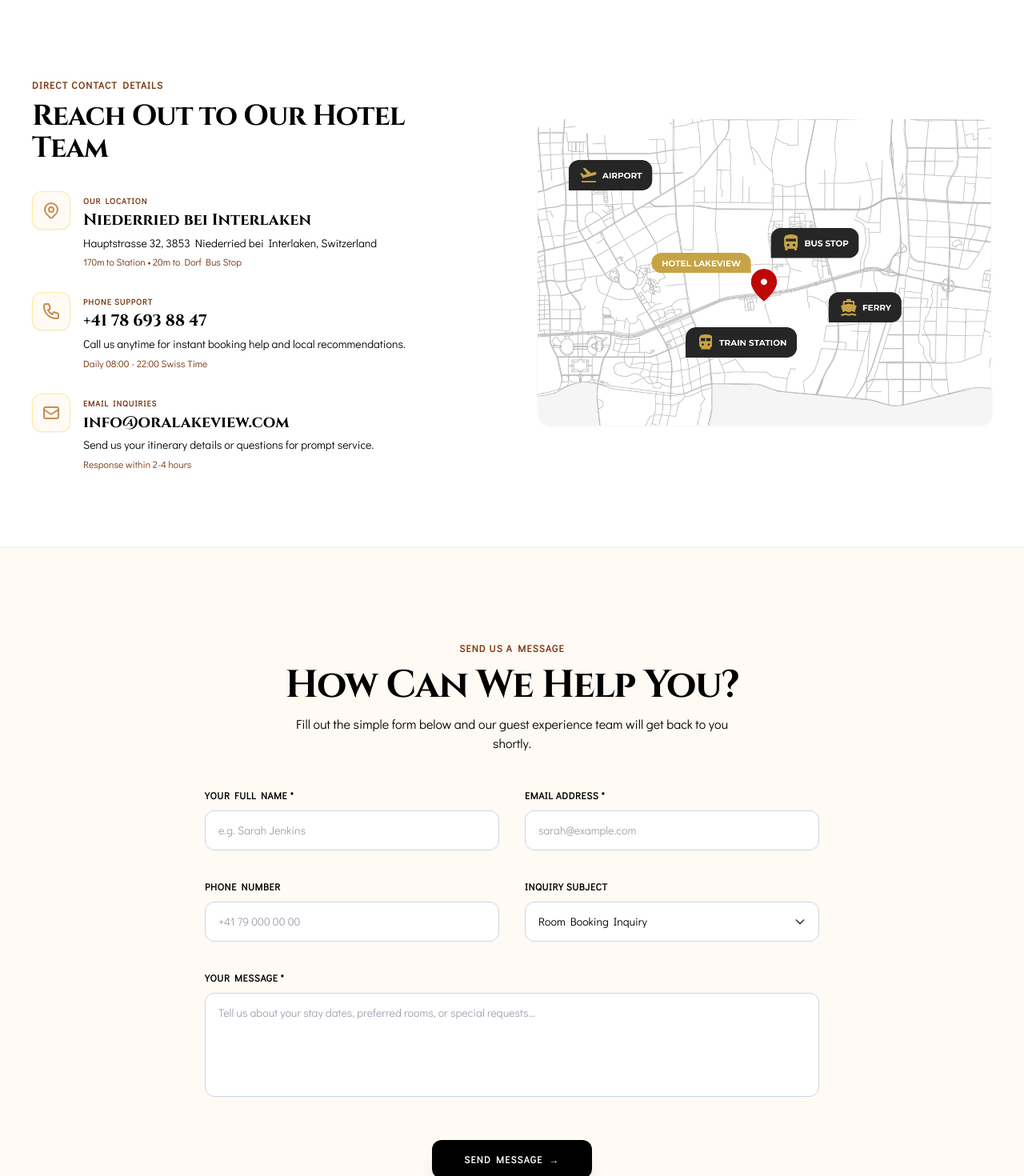
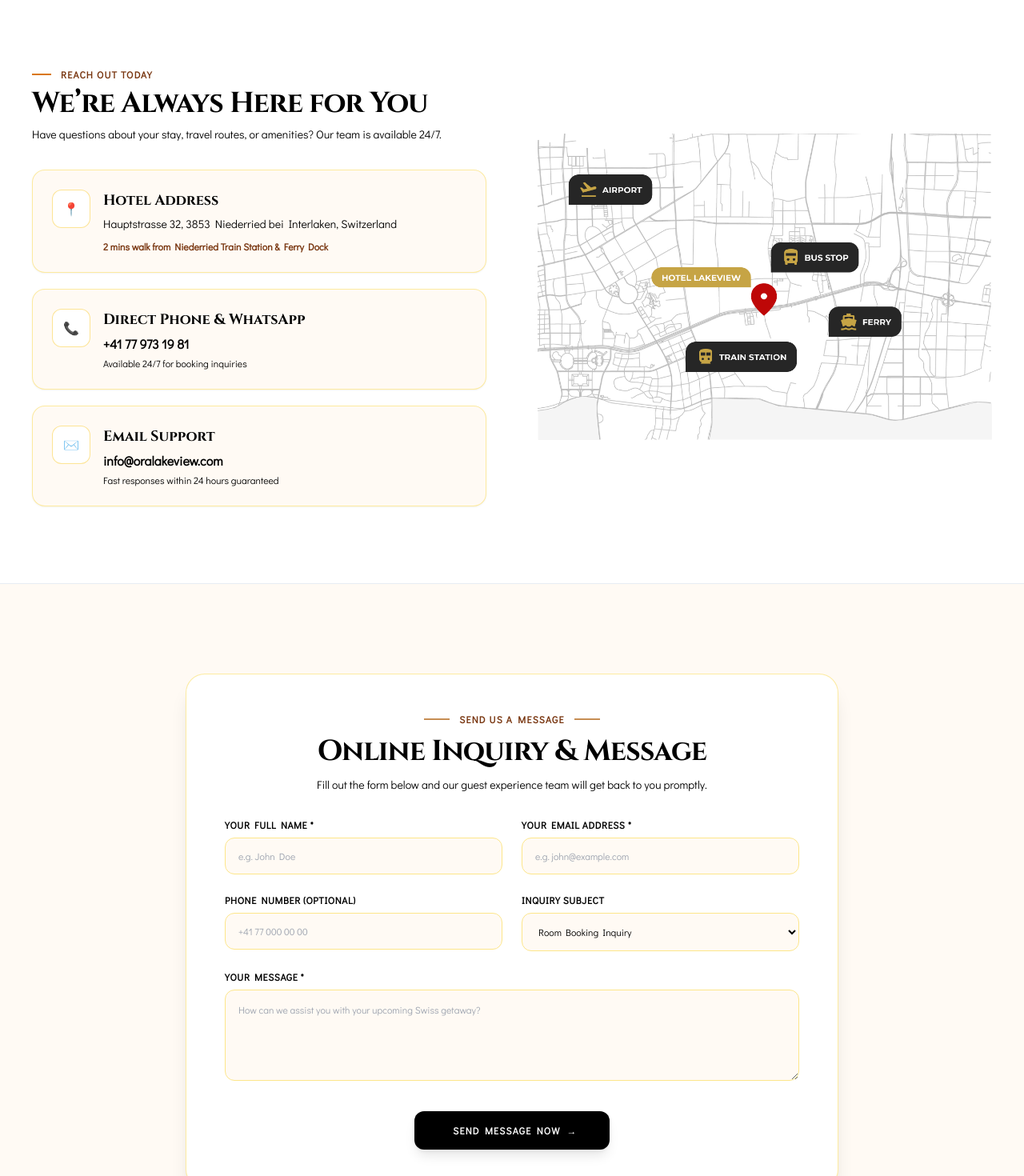
Before and after one commit to ZADPRO/OraLakeViewWebsite, a React (Vite) app: page /contact-us in a window 1280 px wide. Shown: the part 440-1910 px from the top of the page at 80% size. Built offline with nearby package versions, Linux system fonts and the light colour scheme.

Commit message:
refactor: standardize hero typography, update mobile navigation styling, and refine gallery image captions

```diff
--- a/src/components/Header/Header.tsx
+++ b/src/components/Header/Header.tsx
@@ -201,9 +201,9 @@ export const Header: React.FC = () => {
         </div>
       </header>
 
-      {/* Full-Screen Mobile Overlay Navigation */}
+      {/* Full-Screen Mobile Overlay Navigation (100% Opaque Solid Dark Background for Perfect Readability) */}
       <div
-        className={`fixed inset-0 w-full h-full bg-slate-950/98 backdrop-blur-2xl z-50 lg:hidden flex flex-col justify-between p-8 md:p-12 transition-all duration-500 ${
+        className={`fixed inset-0 w-full h-full bg-[#0E1015] z-50 lg:hidden flex flex-col justify-between p-8 md:p-12 transition-all duration-500 ${
           mobileMenuOpen
             ? 'opacity-100 pointer-events-auto scale-100'
             : 'opacity-0 pointer-events-none scale-95'
--- a/src/pages/05-Contact/Contact.tsx
+++ b/src/pages/05-Contact/Contact.tsx
@@ -30,21 +30,24 @@ export const Contact: React.FC = () => {
 
   return (
     <div className="bg-[#FFFAF4] text-black min-h-screen select-none">
-      {/* HERO BANNER HEADER */}
+      {/* HERO BANNER HEADER (Unified Global Typography Standard) */}
       <section className="relative pt-36 pb-16 sm:pt-44 sm:pb-24 bg-[#14161B] text-white overflow-hidden border-b border-amber-400/20">
         <div className="max-w-[1380px] mx-auto px-6 md:px-10 relative z-10 text-center">
+          {/* Top Subtitle Badge: Increased font size slightly */}
           <div className="flex items-center justify-center space-x-3 mb-4">
             <span className="w-8 h-[2px] bg-[#C68D53]" />
-            <span className="text-amber-400 font-sans text-xs font-bold tracking-widest uppercase">
+            <span className="text-amber-400 font-sans text-xs sm:text-sm font-bold tracking-widest uppercase">
               GET IN TOUCH WITH US
             </span>
             <span className="w-8 h-[2px] bg-[#C68D53]" />
           </div>
 
-          <h1 className="font-serif text-4xl sm:text-5xl lg:text-6xl font-bold tracking-tight text-white mb-6">
+          {/* Main Hero Headline: Balanced font size */}
+          <h1 className="font-serif text-3xl sm:text-4xl lg:text-5xl font-semibold tracking-tight text-white mb-6">
             Contact ORA Lake View
           </h1>
 
+          {/* Sub-Hero Paragraph: Standardized max-w-2xl description */}
           <p className="max-w-2xl mx-auto font-sans text-sm sm:text-base text-slate-300 font-light leading-relaxed">
             We are here to make your Swiss getaway effortless and unforgettable. Reach out to our team for room reservations, transit guidance, or special getaway arrangements.
           </p>
@@ -58,270 +61,203 @@ export const Contact: React.FC = () => {
             {/* LEFT COLUMN: 3 CONTACT INFO ITEMS STACKED ONE-BY-ONE */}
             <div className="lg:col-span-6 flex flex-col justify-center space-y-8 h-full">
               <div className="space-y-2">
-                <span className="text-xs font-bold text-amber-900 tracking-widest uppercase">
-                  DIRECT CONTACT DETAILS
+                <div className="flex items-center space-x-3">
+                  <span className="w-6 h-[2px] bg-amber-600" />
+                  <span className="text-amber-900 font-sans text-xs font-bold tracking-widest uppercase">
+                    REACH OUT TODAY
                   </span>
+                </div>
                 <h2 className="font-serif text-3xl sm:text-4xl font-bold text-black tracking-tight">
-                  Reach Out to Our Hotel Team
+                  We’re Always Here for You
                 </h2>
+                <p className="text-black font-sans text-sm font-light leading-relaxed">
+                  Have questions about your stay, travel routes, or amenities? Our team is available 24/7.
+                </p>
               </div>
 
-              <div className="space-y-7">
-                {/* Item 1: Location */}
-                <div className="flex items-start space-x-4">
-                  <div className="w-12 h-12 rounded-xl bg-[#FFFAF4] border border-amber-200/80 shadow-sm flex items-center justify-center text-[#C68D53] shrink-0 mt-0.5">
-                    <svg className="w-6 h-6" fill="none" stroke="currentColor" viewBox="0 0 24 24">
-                      <path
-                        strokeLinecap="round"
-                        strokeLinejoin="round"
-                        strokeWidth={2}
-                        d="M17.657 16.657L13.414 20.9a1.998 1.998 0 01-2.827 0l-4.244-4.243a8 8 0 1111.314 0z"
-                      />
-                      <path
-                        strokeLinecap="round"
-                        strokeLinejoin="round"
-                        strokeWidth={2}
-                        d="M15 11a3 3 0 11-6 0 3 3 0 016 0z"
-                      />
-                    </svg>
+              {/* 3 STACKED CARDS */}
+              <div className="space-y-5">
+                {/* Item 1: Address */}
+                <div className="bg-[#FFFAF4] p-6 rounded-2xl border border-amber-200/80 shadow-sm flex items-start space-x-4">
+                  <div className="w-12 h-12 rounded-xl bg-white border border-amber-300/60 flex items-center justify-center text-[#C68D53] shrink-0 font-bold">
+                    📍
                   </div>
-                  <div>
-                    <span className="text-[10px] font-sans font-extrabold uppercase tracking-widest text-amber-900">
-                      OUR LOCATION
-                    </span>
-                    <h3 className="font-serif text-xl font-bold text-black leading-snug">
-                      Niederried bei Interlaken
-                    </h3>
-                    <p className="text-black font-sans text-sm font-light leading-relaxed mt-1">
+                  <div className="space-y-1">
+                    <h3 className="font-serif text-lg font-bold text-black">Hotel Address</h3>
+                    <p className="text-black font-sans text-sm font-light leading-relaxed">
                       Hauptstrasse 32, 3853 Niederried bei Interlaken, Switzerland
                     </p>
-                    <div className="text-xs font-medium text-amber-900 mt-1">
-                      170m to Station • 20m to Dorf Bus Stop
-                    </div>
+                    <p className="text-xs font-bold text-amber-900 pt-1">
+                      2 mins walk from Niederried Train Station & Ferry Dock
+                    </p>
                   </div>
                 </div>
 
-                {/* Item 2: Phone Support */}
-                <div className="flex items-start space-x-4">
-                  <div className="w-12 h-12 rounded-xl bg-[#FFFAF4] border border-amber-200/80 shadow-sm flex items-center justify-center text-[#C68D53] shrink-0 mt-0.5">
-                    <svg className="w-6 h-6" fill="none" stroke="currentColor" viewBox="0 0 24 24">
-                      <path
-                        strokeLinecap="round"
-                        strokeLinejoin="round"
-                        strokeWidth={2}
-                        d="M3 5a2 2 0 012-2h3.28a1 1 0 01.948.684l1.498 4.493a1 1 0 01-.502 1.21l-2.257 1.13a11.042 11.042 0 005.516 5.516l1.13-2.257a1 1 0 011.21-.502l4.493 1.498a1 1 0 01.684.949V19a2 2 0 01-2 2h-1C9.716 21 3 14.284 3 6V5z"
-                      />
-                    </svg>
+                {/* Item 2: Phone */}
+                <div className="bg-[#FFFAF4] p-6 rounded-2xl border border-amber-200/80 shadow-sm flex items-start space-x-4">
+                  <div className="w-12 h-12 rounded-xl bg-white border border-amber-300/60 flex items-center justify-center text-[#C68D53] shrink-0 font-bold">
+                    📞
                   </div>
-                  <div>
-                    <span className="text-[10px] font-sans font-extrabold uppercase tracking-widest text-amber-900">
-                      PHONE SUPPORT
-                    </span>
-                    <h3 className="font-serif text-xl font-bold text-black leading-snug">
-                      +41 78 693 88 47
-                    </h3>
-                    <p className="text-black font-sans text-sm font-light leading-relaxed mt-1">
-                      Call us anytime for instant booking help and local recommendations.
-                    </p>
-                    <div className="text-xs font-medium text-amber-900 mt-1">
-                      Daily 08:00 - 22:00 Swiss Time
-                    </div>
+                  <div className="space-y-1">
+                    <h3 className="font-serif text-lg font-bold text-black">Direct Phone & WhatsApp</h3>
+                    <a
+                      href="tel:+41779731981"
+                      className="text-black hover:text-[#C68D53] font-sans text-base font-bold transition-colors block"
+                    >
+                      +41 77 973 19 81
+                    </a>
+                    <p className="text-xs text-black font-light">Available 24/7 for booking inquiries</p>
                   </div>
                 </div>
 
-                {/* Item 3: Email Inquiries */}
-                <div className="flex items-start space-x-4">
-                  <div className="w-12 h-12 rounded-xl bg-[#FFFAF4] border border-amber-200/80 shadow-sm flex items-center justify-center text-[#C68D53] shrink-0 mt-0.5">
-                    <svg className="w-6 h-6" fill="none" stroke="currentColor" viewBox="0 0 24 24">
-                      <path
-                        strokeLinecap="round"
-                        strokeLinejoin="round"
-                        strokeWidth={2}
-                        d="M3 8l7.89 5.26a2 2 0 002.22 0L21 8M5 19h14a2 2 0 002-2V7a2 2 0 00-2-2H5a2 2 0 00-2 2v10a2 2 0 002 2z"
-                      />
-                    </svg>
+                {/* Item 3: Email */}
+                <div className="bg-[#FFFAF4] p-6 rounded-2xl border border-amber-200/80 shadow-sm flex items-start space-x-4">
+                  <div className="w-12 h-12 rounded-xl bg-white border border-amber-300/60 flex items-center justify-center text-[#C68D53] shrink-0 font-bold">
+                    ✉️
                   </div>
-                  <div>
-                    <span className="text-[10px] font-sans font-extrabold uppercase tracking-widest text-amber-900">
-                      EMAIL INQUIRIES
-                    </span>
-                    <h3 className="font-serif text-xl font-bold text-black leading-snug">
+                  <div className="space-y-1">
+                    <h3 className="font-serif text-lg font-bold text-black">Email Support</h3>
+                    <a
+                      href="mailto:info@oralakeview.com"
+                      className="text-black hover:text-[#C68D53] font-sans text-base font-bold transition-colors block"
+                    >
                       info@oralakeview.com
-                    </h3>
-                    <p className="text-black font-sans text-sm font-light leading-relaxed mt-1">
-                      Send us your itinerary details or questions for prompt service.
-                    </p>
-                    <div className="text-xs font-medium text-amber-900 mt-1">
-                      Response within 2-4 hours
-                    </div>
+                    </a>
+                    <p className="text-xs text-black font-light">Fast responses within 24 hours guaranteed</p>
                   </div>
                 </div>
               </div>
             </div>
 
-            {/* RIGHT COLUMN: TRANSIT MAP IMAGE ONLY (NO CARD BACKGROUND / NO BOX BORDERS) */}
+            {/* RIGHT COLUMN: TRANSIT MAP IMAGE ONLY (BACKGROUND/BORDER REMOVED AS REQUESTED) */}
             <div className="lg:col-span-6 flex items-center justify-center">
+              <div className="w-full h-[400px] sm:h-[480px] overflow-hidden rounded-3xl">
                 <img
                   src={mapImg}
-                alt="ORA Lake View Hotel Local Transit Map"
-                className="w-full h-auto max-h-[460px] object-contain rounded-2xl hover:scale-102 transition-transform duration-500 drop-shadow-sm"
+                  alt="Niederried Transit & Location Map"
+                  className="w-full h-full object-contain hover:scale-105 transition-transform duration-700"
                 />
+              </div>
             </div>
           </div>
         </div>
       </section>
 
-      {/* SECTION 2: SIMPLE & CLEAN CONTACT MESSAGE FORM */}
-      <section className="py-20 sm:py-28 bg-[#FFFAF4] border-b border-amber-200/60">
-        <div className="max-w-[1000px] mx-auto px-6 md:px-10">
-          <div className="space-y-10">
-            {/* Header Text */}
+      {/* SECTION 2: ONLINE CONTACT & RESERVATION INQUIRY FORM */}
+      <section className="py-20 lg:py-28 bg-[#FFFAF4]">
+        <div className="max-w-4xl mx-auto px-6 md:px-10">
+          <div className="bg-white p-8 sm:p-12 rounded-3xl border border-amber-200/80 shadow-xl space-y-8">
             <div className="text-center space-y-3">
-              <span className="text-xs font-bold text-amber-900 tracking-widest uppercase">
+              <div className="flex items-center justify-center space-x-3">
+                <span className="w-8 h-[2px] bg-[#C68D53]" />
+                <span className="text-amber-900 font-sans text-xs font-bold tracking-widest uppercase">
                   SEND US A MESSAGE
                 </span>
-              <h2 className="font-serif text-3xl sm:text-5xl font-bold text-black tracking-tight">
-                How Can We Help You?
+                <span className="w-8 h-[2px] bg-[#C68D53]" />
+              </div>
+
+              <h2 className="font-serif text-3xl sm:text-4xl font-bold text-black tracking-tight">
+                Online Inquiry & Message
               </h2>
-              <p className="text-black font-sans text-sm sm:text-base font-light leading-relaxed max-w-xl mx-auto">
-                Fill out the simple form below and our guest experience team will get back to you shortly.
+
+              <p className="text-black font-sans text-sm font-light max-w-xl mx-auto">
+                Fill out the form below and our guest experience team will get back to you promptly.
               </p>
             </div>
 
             {submitted && (
-              <div className="p-4 rounded-xl bg-emerald-50 border border-emerald-300 text-emerald-900 text-sm font-medium flex items-center space-x-3 max-w-2xl mx-auto">
-                <svg className="w-5 h-5 text-emerald-600 shrink-0" fill="none" stroke="currentColor" viewBox="0 0 24 24">
-                  <path strokeLinecap="round" strokeLinejoin="round" strokeWidth={2} d="M5 13l4 4L19 7" />
-                </svg>
-                <span>Thank you! Your message has been sent successfully. We will reply shortly.</span>
+              <div className="bg-emerald-50 border border-emerald-300 text-emerald-900 p-4 rounded-xl text-center text-xs font-bold tracking-wide animate-fade-in">
+                ✓ Thank you! Your message has been sent successfully. We will reply to your email shortly.
               </div>
             )}
 
-            {/* Simple Minimalist Form */}
-            <form onSubmit={handleSubmit} className="space-y-8 max-w-3xl mx-auto">
-              <div className="grid grid-cols-1 sm:grid-cols-2 gap-8">
-                <div className="space-y-2">
-                  <label className="text-xs font-bold text-black uppercase tracking-wider">
+            <form onSubmit={handleSubmit} className="space-y-6">
+              <div className="grid grid-cols-1 sm:grid-cols-2 gap-6">
+                <div>
+                  <label className="block text-xs font-bold text-black uppercase tracking-wider mb-2">
                     Your Full Name *
                   </label>
                   <input
                     type="text"
                     required
-                    placeholder="e.g. Sarah Jenkins"
                     value={formState.name}
                     onChange={(e) => setFormState({ ...formState, name: e.target.value })}
-                    className="w-full px-4 py-3.5 rounded-xl border border-slate-300 focus:border-[#C68D53] focus:ring-2 focus:ring-[#C68D53]/20 text-sm text-black outline-none transition-all bg-white"
+                    placeholder="e.g. John Doe"
+                    className="w-full bg-[#FFFAF4] border border-amber-200 rounded-xl px-4 py-3.5 text-xs text-black focus:outline-none focus:border-[#C68D53]"
                   />
                 </div>
 
-                <div className="space-y-2">
-                  <label className="text-xs font-bold text-black uppercase tracking-wider">
-                    Email Address *
+                <div>
+                  <label className="block text-xs font-bold text-black uppercase tracking-wider mb-2">
+                    Your Email Address *
                   </label>
                   <input
                     type="email"
                     required
-                    placeholder="sarah@example.com"
                     value={formState.email}
                     onChange={(e) => setFormState({ ...formState, email: e.target.value })}
-                    className="w-full px-4 py-3.5 rounded-xl border border-slate-300 focus:border-[#C68D53] focus:ring-2 focus:ring-[#C68D53]/20 text-sm text-black outline-none transition-all bg-white"
+                    placeholder="e.g. john@example.com"
+                    className="w-full bg-[#FFFAF4] border border-amber-200 rounded-xl px-4 py-3.5 text-xs text-black focus:outline-none focus:border-[#C68D53]"
                   />
                 </div>
               </div>
 
-              <div className="grid grid-cols-1 sm:grid-cols-2 gap-8">
-                <div className="space-y-2">
-                  <label className="text-xs font-bold text-black uppercase tracking-wider">
-                    Phone Number
+              <div className="grid grid-cols-1 sm:grid-cols-2 gap-6">
+                <div>
+                  <label className="block text-xs font-bold text-black uppercase tracking-wider mb-2">
+                    Phone Number (Optional)
                   </label>
                   <input
                     type="tel"
-                    placeholder="+41 79 000 00 00"
                     value={formState.phone}
                     onChange={(e) => setFormState({ ...formState, phone: e.target.value })}
-                    className="w-full px-4 py-3.5 rounded-xl border border-slate-300 focus:border-[#C68D53] focus:ring-2 focus:ring-[#C68D53]/20 text-sm text-black outline-none transition-all bg-white"
+                    placeholder="+41 77 000 00 00"
+                    className="w-full bg-[#FFFAF4] border border-amber-200 rounded-xl px-4 py-3.5 text-xs text-black focus:outline-none focus:border-[#C68D53]"
                   />
                 </div>
 
-                {/* Inquiry Subject with Custom Arrow Padding */}
-                <div className="space-y-2">
-                  <label className="text-xs font-bold text-black uppercase tracking-wider">
+                <div>
+                  <label className="block text-xs font-bold text-black uppercase tracking-wider mb-2">
                     Inquiry Subject
                   </label>
-                  <div className="relative">
                   <select
                     value={formState.subject}
                     onChange={(e) => setFormState({ ...formState, subject: e.target.value })}
-                      className="w-full px-4 pr-10 py-3.5 rounded-xl border border-slate-300 focus:border-[#C68D53] focus:ring-2 focus:ring-[#C68D53]/20 text-sm text-black outline-none transition-all bg-white appearance-none cursor-pointer"
+                    className="w-full bg-[#FFFAF4] border border-amber-200 rounded-xl px-4 py-3.5 text-xs text-black focus:outline-none focus:border-[#C68D53]"
                   >
                     <option value="Room Booking Inquiry">Room Booking Inquiry</option>
-                      <option value="Transportation & Arrival">Transportation & Arrival</option>
-                      <option value="Special Package / Romantic Stay">Special Package / Romantic Stay</option>
-                      <option value="Pet-Friendly Stay Request">Pet-Friendly Stay Request</option>
+                    <option value="Special Arrangements / Celebration">Special Arrangements / Celebration</option>
+                    <option value="Transportation & Transit Guidance">Transportation & Transit Guidance</option>
                     <option value="General Question">General Question</option>
                   </select>
-
-                    {/* Custom SVG Chevron Arrow with Generous Padding */}
-                    <div className="pointer-events-none absolute right-4 top-1/2 -translate-y-1/2 text-slate-700">
-                      <svg className="w-4 h-4" fill="none" stroke="currentColor" viewBox="0 0 24 24">
-                        <path strokeLinecap="round" strokeLinejoin="round" strokeWidth={2.5} d="M19 9l-7 7-7-7" />
-                      </svg>
-                    </div>
-                  </div>
                 </div>
               </div>
 
-              <div className="space-y-2">
-                <label className="text-xs font-bold text-black uppercase tracking-wider">
+              <div>
+                <label className="block text-xs font-bold text-black uppercase tracking-wider mb-2">
                   Your Message *
                 </label>
                 <textarea
+                  required
                   rows={5}
-                  required
-                  placeholder="Tell us about your stay dates, preferred rooms, or special requests..."
                   value={formState.message}
                   onChange={(e) => setFormState({ ...formState, message: e.target.value })}
-                  className="w-full px-4 py-3.5 rounded-xl border border-slate-300 focus:border-[#C68D53] focus:ring-2 focus:ring-[#C68D53]/20 text-sm text-black outline-none transition-all bg-white resize-none"
+                  placeholder="How can we assist you with your upcoming Swiss getaway?"
+                  className="w-full bg-[#FFFAF4] border border-amber-200 rounded-xl p-4 text-xs text-black focus:outline-none focus:border-[#C68D53]"
                 />
               </div>
 
-              {/* Slanted Gold Submit Button */}
-              <div className="text-center pt-4">
+              <div className="text-center pt-2">
                 <button
                   type="submit"
-                  className="relative overflow-hidden px-10 py-4 rounded-xl bg-black text-white text-xs font-bold uppercase tracking-widest transition-colors duration-300 shadow-xl group"
+                  className="relative overflow-hidden bg-black text-white text-xs font-bold uppercase tracking-widest py-4 px-10 rounded-xl inline-flex items-center space-x-2 group/send shadow-lg"
                 >
-                  <span className="absolute inset-0 bg-[#C68D53] -skew-x-[45deg] scale-x-0 group-hover:scale-x-[1.8] transition-transform duration-500 ease-out origin-center z-0" />
-                  <span className="relative z-10 flex items-center justify-center space-x-2">
-                    <span>SEND MESSAGE</span>
-                    <span>→</span>
-                  </span>
+                  <span className="absolute inset-0 bg-[#C68D53] -skew-x-[45deg] scale-x-0 group-hover/send:scale-x-[1.8] transition-transform duration-500 ease-out origin-center z-0" />
+                  <span className="relative z-10 font-sans">SEND MESSAGE NOW</span>
+                  <span className="relative z-10 group-hover/send:translate-x-1 transition-transform">→</span>
                 </button>
               </div>
             </form>
-          </div>
-        </div>
-      </section>
-
-      {/* SECTION 3: FULL-WIDTH GOOGLE LOCATION MAP AT THE LAST (BEFORE FOOTER) */}
-      <section className="py-16 sm:py-20 bg-white">
-        <div className="max-w-[1440px] mx-auto px-6 md:px-10 space-y-6">
-          <div className="text-center space-y-2">
-            <span className="text-xs font-bold text-amber-900 tracking-widest uppercase">
-              INTERACTIVE LOCATION MAP
-            </span>
-            <h2 className="font-serif text-3xl font-bold text-black">
-              Find Us on Google Maps
-            </h2>
-          </div>
-
-          <div className="w-full h-[400px] sm:h-[480px] rounded-3xl overflow-hidden shadow-lg border border-slate-200/80 relative">
-            <iframe
-              title="ORA Lake View Hotel Google Map Location"
-              src="https://maps.google.com/maps?q=Hauptstrasse%2032,%203853%20Niederried%20bei%20Interlaken,%20Switzerland&t=&z=15&ie=UTF8&iwloc=&output=embed"
-              className="w-full h-full border-0"
-              loading="lazy"
-            />
           </div>
         </div>
       </section>
```
Also changed, not shown: src/components/Welcome/WelcomeSection.tsx (+5 -5 lines), src/pages/02-About/About.tsx (+6 -3 lines), src/pages/03-Rooms/Rooms.tsx (+7 -4 lines), src/pages/04-Gallery/Gallery.tsx (+98 -106 lines). Lines whose indentation alone changed are shown as unchanged.
